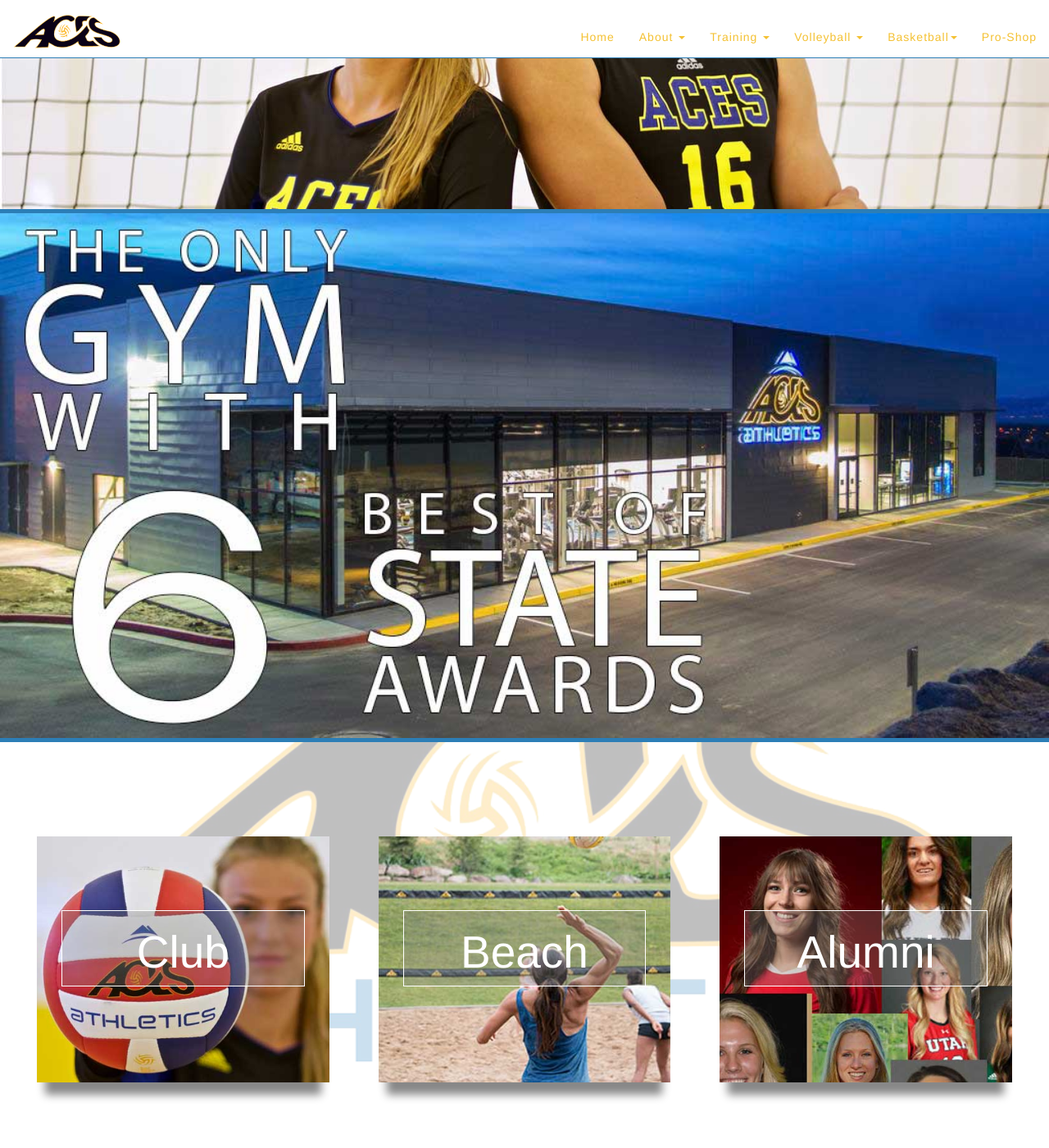
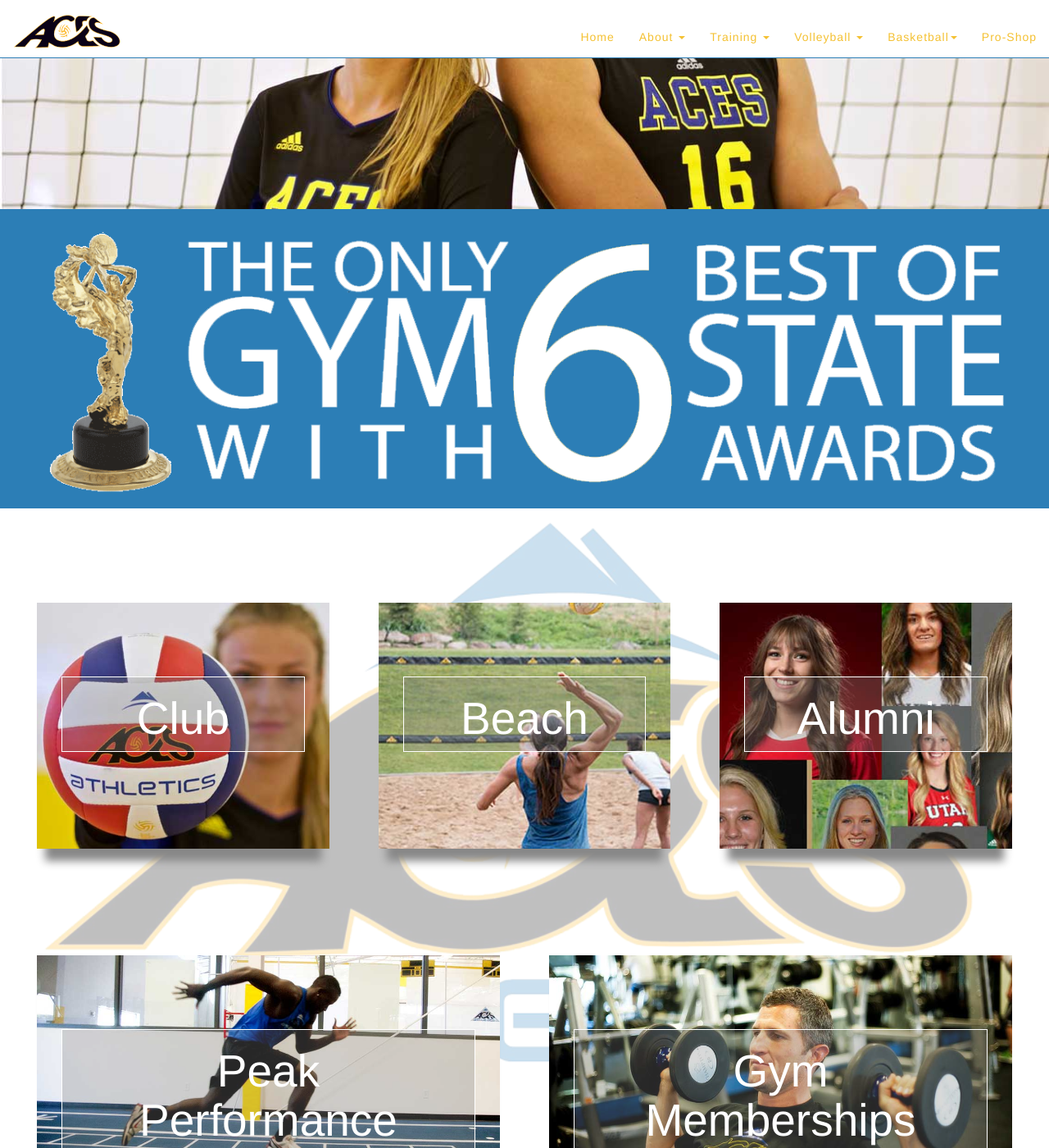
Before and after one commit to wilcarter15/wilcarter15.github.io, a Jekyll site: the page built from index.html, in a window 1280 px wide and 1400 px high, scrolled down 365 px. Shown: the whole window at 82% size. Built offline with Jekyll 4.4.1, drawn with Linux system fonts in a browser that asks for light colours.

Commit message:
changed building feature back

```diff
--- a/_sass/bootstrap/_custom.scss
+++ b/_sass/bootstrap/_custom.scss
@@ -51,28 +51,6 @@
                 background-size: cover;
                 -o-background-size: cover;
                 height: 550px;
-            }
-    }
-
-    .best-of-state{
-       background: url(../images/AcesBuilding.jpg) no-repeat center bottom;
-        -webkit-background-size: cover;
-        -moz-background-size: cover;
-        background-size: cover;
-        -o-background-size: cover;
-        height: 300px;
-        margin-right: -15px;
-        margin-left: -15px;
-        border-top: 5px solid #2c7eb6;
-        border-bottom: 5px solid #2c7eb6;
-
-            @media screen and (min-width: 768px){
-                background: url(../images/AcesBuilding.jpg) no-repeat center bottom;
-                -webkit-background-size: cover;
-                -moz-background-size: cover;
-                background-size: cover;
-                -o-background-size: cover;
-                height: 650px;
             }
     }
 
--- a/index.html
+++ b/index.html
@@ -35,7 +35,8 @@
 
 <!--Best Of State-------------------------------------------------------------------------------------------------------------------->
 
-        <div class="best-of-state">
+        <div class="row">
+            <img src="images/Statue_big.png">
         </div>
 
 
```
Also changed, not shown: 3 other files.
